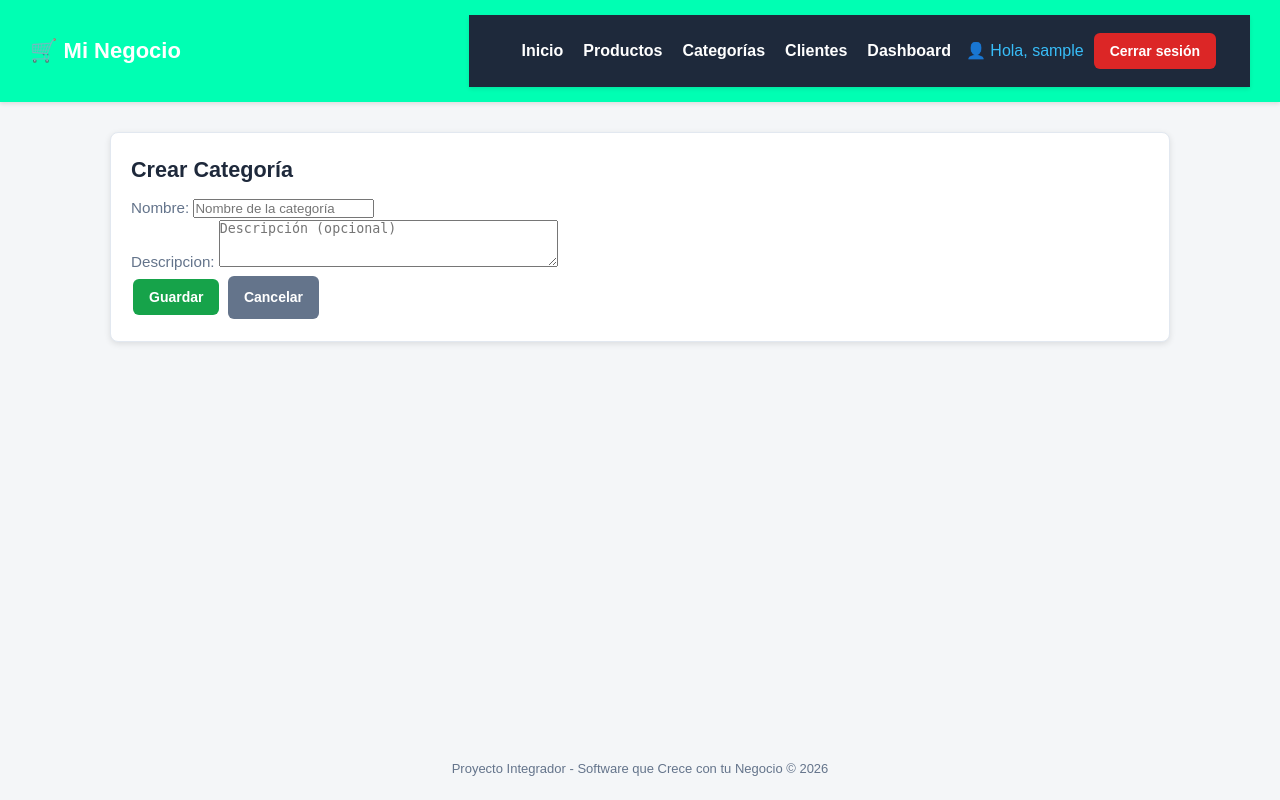
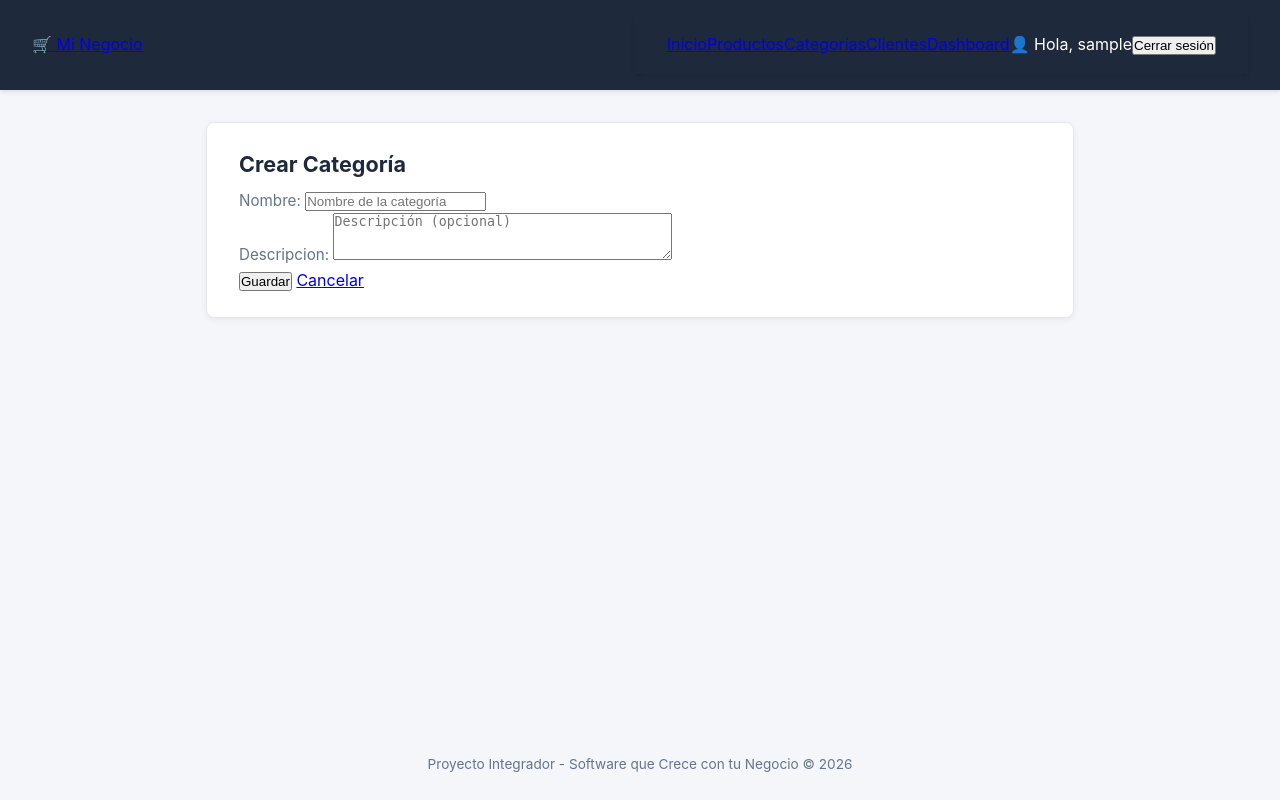
Before and after one commit to lajr100507hmcgnca6-svg/mi-negocio-en-Django, a Django app: page /categorias/crear/ in a window 1280 px wide. Run offline with Django 5.2, Linux system fonts and the light colour scheme; the visitor is signed in with stand-in values (Sample User, id 1).

Commit message:
Update base.html

```diff
--- a/templates/base.html
+++ b/templates/base.html
@@ -6,43 +6,6 @@
     <meta name="viewport" content="width=device-width, initial-scale=1.0">
     <title>{% block title %}Mi Negocio{% endblock %}</title>
     <link rel="stylesheet" href="{% static 'css/styles.css' %}">
-    <style>
-        * { margin: 0; padding: 0; box-sizing: border-box; }
-        body { font-family: Arial, sans-serif; background: #f4f6f8; color: #333; }
-        header.site-header {
-            background: #00ffb3; color: #fff; padding: 15px 30px;
-            display: flex; justify-content: space-between; align-items: center;
-        }
-        header.site-header .logo { font-size: 22px; font-weight: bold; color: #fff; text-decoration: none; }
-        header.site-header nav a {
-            color: #fff; text-decoration: none; margin-left: 20px; font-weight: bold;
-        }
-        header.site-header nav a:hover { color: #38bdf8; }
-        .container { max-width: 1100px; margin: 30px auto; padding: 0 20px; }
-        .card {
-            background: #fff; border-radius: 8px; padding: 20px;
-            box-shadow: 0 2px 6px rgba(0,0,0,0.1); margin-bottom: 20px;
-        }
-        .btn {
-            display: inline-block; padding: 10px 16px; border-radius: 6px;
-            text-decoration: none; color: #fff; font-weight: bold; border: none;
-            cursor: pointer; font-size: 14px; margin: 2px;
-        }
-        .btn-primary { background: #2563eb; }
-        .btn-success { background: #16a34a; }
-        .btn-danger { background: #dc2626; }
-        .btn-warning { background: #d97706; }
-        .btn-secondary { background: #64748b; }
-        .btn:hover { opacity: 0.9; }
-        table { width: 100%; border-collapse: collapse; margin-top: 15px; }
-        th, td { padding: 10px; text-align: left; border-bottom: 1px solid #e2e8f0; }
-        th { background: #f1f5f9; }
-        .messages { list-style: none; margin-bottom: 15px; }
-        .messages li { padding: 10px; border-radius: 6px; margin-bottom: 8px; }
-        .messages .success { background: #dcfce7; color: #166534; }
-        .messages .error { background: #fee2e2; color: #991b1b; }
-        footer.site-footer { text-align: center; padding: 20px; color: #64748b; font-size: 13px; }
-    </style>
 </head>
 <body>
     <header class="site-header">
@@ -54,10 +17,10 @@
             <a href="{% url 'lista_clientes' %}">Clientes</a>
             {% if user.is_authenticated %}
                 <a href="{% url 'dashboard' %}">Dashboard</a>
-                <span style="color:#38bdf8; margin-left: 15px;">👤 Hola, {{ user.username }}</span>
-                <form action="{% url 'logout' %}" method="post" style="display:inline;">
+                <span class="user-greeting">👤 Hola, {{ user.username }}</span>
+                <form action="{% url 'logout' %}" method="post" class="logout-form">
                     {% csrf_token %}
-                    <button type="submit" class="btn btn-danger" style="margin-left:10px;">Cerrar sesión</button>
+                    <button type="submit" class="btn btn-danger">Cerrar sesión</button>
                 </form>
             {% else %}
                 <a href="{% url 'login' %}">Iniciar sesión</a>
```
